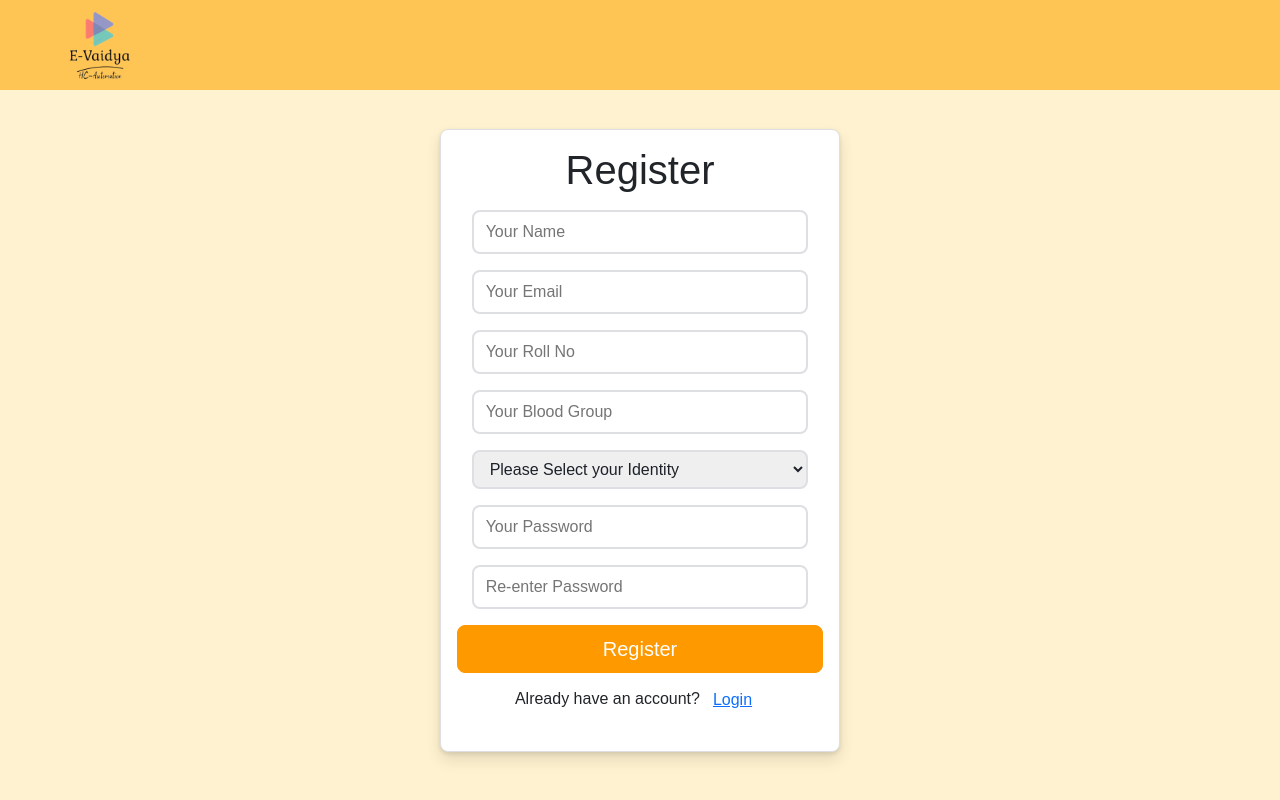
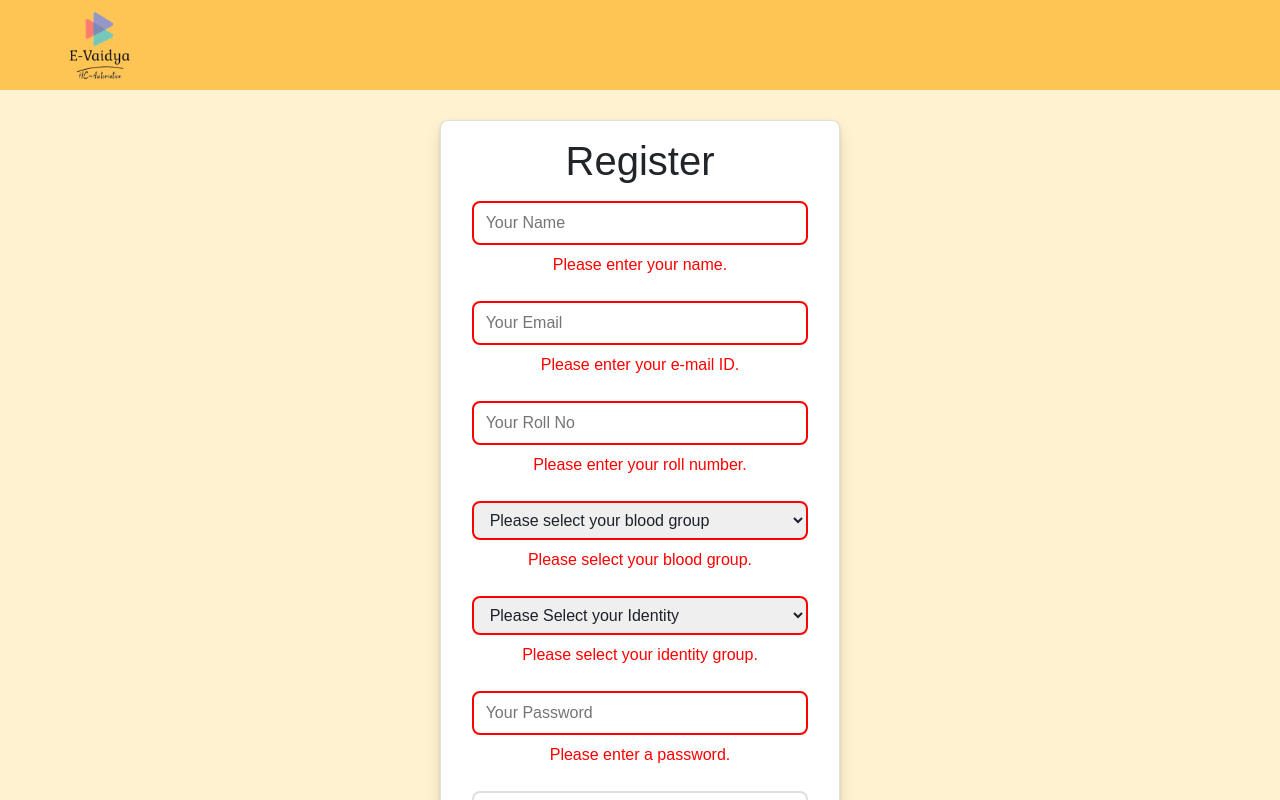
Before and after one commit to pressant/Course-Project-CS253, a React (Create React App) app in the folder client/: page /register in a window 1280 px wide. Both pictures are taken after a click on the element "Register". Shown: the top 800 px of the page. Built offline with nearby package versions, Linux system fonts and the light colour scheme.

Commit message:
Added client-side login and register validation

```diff
--- a/client/src/App.js
+++ b/client/src/App.js
@@ -30,7 +30,7 @@ import AppointmentStatus from './components/Receptionist/AppointmentStatus';
 import RequireAuth from './components/RequireAuth';
 import Layout from './components/Layout';
 import PersistLogin from './components/PersistLogin'
-import AboutUs from './components/AboutUs'
+import AboutUs from './components/AboutUs';
 
 function App() {
 
--- a/client/src/components/login/login.css
+++ b/client/src/components/login/login.css
@@ -21,6 +21,14 @@
     font-size: 1rem;
 }
 
+.login > input.error {
+	border-color: #f00;
+}
+
+.login > p.error {
+	color: #f00;
+}
+
 .login > .button {
     background: #ff9900;
     border: 1px solid #ff9900;
--- a/client/src/components/login/login.js
+++ b/client/src/components/login/login.js
@@ -1,4 +1,4 @@
-import React, { useState } from "react";
+import React, { useState, useEffect } from "react";
 import "./login.css";
 import axios from "axios";
 import { Navigate, useNavigate, useLocation } from "react-router-dom";
@@ -9,13 +9,32 @@ const Login = ({ setLoginUser }) => {
   const navigate = useNavigate();
   const location = useLocation();
   const from = location.state?.from?.pathname || "/";
+  const userEmailRegex = /^$|^[a-z0-9.]+@[a-z0-9]+\.iitk\.ac\.in$|^[a-z0-9.]+@iitk\.ac\.in$/;
 
   const [user, setUser] = useState({
     email: "",
     password: "",
   });
 
+  const [error, setError] = useState({
+  	userEmpty: false,
+  	passEmpty: false,
+  	passWrong: false,
+  	userInvalid: false,
+  	goRegister:false
+  })
+
+	useEffect(() => {
+		setError({
+			...error,
+			userInvalid: !(userEmailRegex.test(user.email)),
+			userEmpty:false,
+			goRegister:false
+		})
+	},[user])
+
   const handleChange = (e) => {
+  	if (e.target.name == "password") setError({...error, passEmpty: false, passWrong: false});
     const { name, value } = e.target;
     setUser({
       ...user,
@@ -23,11 +42,25 @@ const Login = ({ setLoginUser }) => {
     });
   };
   const login = () => {
+  	if (error.userInvalid) {
+  		//if email is not valid, return early and do nothing
+  		return;
+  	}
+  	if (user.email === "") {
+  		//if email is empty, set error and then go forth and do nothing
+  		setError({...error, userEmpty: true});
+  		return;
+  	}
+  	if (user.password.length == 0) {
+  		//if no password entered, set error.passEmpty and then do nothing
+  		setError({...error, passEmpty:true});
+  		return;
+  	}
     axios
       .post("http://localhost:9002/login", user, { withCredentials: true })
       .then((res) => {
-        alert(res.data.message);
-        // console.log(res.data);
+        // alert(res.data.message);
+        console.log(res.data);
         if (res.data.message === "Login Successfull") {
           delete res.data.user.password;
           console.log(res.data.user);
@@ -38,8 +71,10 @@ const Login = ({ setLoginUser }) => {
           });
           if (from === "/") navigate("/" + res.data.user.identity);
           else navigate(from, { replace: true });
-        } else {
-          alert("Invalid");
+        } else if (res.data.message === "User not registered") {
+          	setError({...error, goRegister:true});
+        } else if (res.data.message === "Password didn't match") {
+        	setError({...error, passWrong:true});
         }
       });
   };
@@ -56,6 +91,7 @@ const Login = ({ setLoginUser }) => {
         : <div className="login">
       <h1>Login</h1>
       <input
+      	className={`${error.userInvalid | error.goRegister | error.userEmpty ? "error" : ""}`}
         type="email"
         name="email"
         value={user.email}
@@ -65,7 +101,15 @@ const Login = ({ setLoginUser }) => {
         autoComplete="off"
         autoFocus
       ></input>
+      {error.userInvalid
+      ? <p className="error">Please enter a valid IITK e-mail ID.</p>
+      : ""}
+      {error.userEmpty ? <p className="error">Please enter an e-mail ID.</p> : ""}
+      {error.goRegister
+      ? <p className="error">No user with that email found. Please register using the button below if you are a new user.</p>
+      : ""}
       <input
+      	className={`${error.passEmpty | error.passWrong ? "error": ""}`}
         type="password"
         name="password"
         value={user.password}
@@ -73,6 +117,8 @@ const Login = ({ setLoginUser }) => {
         onKeyDown={handleEnter}
         placeholder="Enter your Password"
       ></input>
+      {error.passEmpty ? <p className="error">Please enter your password.</p> : ""}
+      {error.passWrong ? <p className="error">Incorrect password. Please try again.</p> : ""}
       <div className="button" id="loginButton" onClick={login}>
         Login
       </div>
@@ -80,7 +126,7 @@ const Login = ({ setLoginUser }) => {
         <p>Don't have an account?
         <button
           type="button"
-          class="btn btn-link"
+          className="btn btn-link"
           onClick={() => navigate("/register")}
         >
           Register
--- a/client/src/components/register/register.css
+++ b/client/src/components/register/register.css
@@ -19,6 +19,18 @@
     padding: 0.5rem 0.75rem;
     width: 92%;
     font-size: 1rem;
+}
+
+.register > input.error {
+	border-color: #f00;
+}
+
+.register > p.error {
+	color: #f00;
+}
+
+.register > select.error {
+	border-color: #f00;
 }
 
 
--- a/client/src/components/register/register.js
+++ b/client/src/components/register/register.js
@@ -1,4 +1,4 @@
-import React, { useState } from "react";
+import React, { useState, useEffect } from "react";
 import "./register.css";
 import axios from "axios";
 import { Navigate, useNavigate, useLocation } from "react-router-dom";
@@ -8,6 +8,8 @@ const Register = () => {
   const navigate = useNavigate();
   const location = useLocation();
   const {auth} = useAuth();
+  const userEmailRegex = /^$|^[a-z0-9.]+@[a-z0-9]+\.iitk\.ac\.in$|^[a-z0-9.]+@iitk\.ac\.in$/;
+  const userRollRegex = /^$|^[0-9]{5,}|(INT|EXY|K|M|S|Y)[0-9]{4,}$/;
 
   const [user, setUser] = useState({
     name: "",
@@ -18,42 +20,99 @@ const Register = () => {
     password: "",
     reEnterPassword: "",
   });
+
+  const [error, setError] = useState({
+  	nameEmpty:false,
+  	emailEmpty:false,
+  	rollnoEmpty: false,
+  	bgEmpty:false,
+  	identityEmpty:false,
+  	emailInvalid: false,
+  	emailUsed: false,
+  	rollInvalid: false,
+  	passwordEmpty: false,
+  	passDoesntMatch: false
+  });
+
+  useEffect(() => {
+//   	console.log("Checking for errors...");
+//   	console.log(error);
+  	setError({
+  		...error,
+  		emailInvalid:!userEmailRegex.test(user.email),
+  		rollInvalid:!userRollRegex.test(user.rollno),
+  		passDoesntMatch: !(user.password === user.reEnterPassword)
+  	});
+  }, [user]);
+
   const handleChange = (e) => {
     const { name, value } = e.target;
     setUser({
       ...user,
       [name]: value,
     });
+    setError({...error, [name + "Empty"]: false});
   };
-  const Change = (e) => {
+  const ChangeIdentity = (e) => {
     const { value } = e.target;
     setUser({
       ...user,
       identity: value,
     });
+    setError({...error, identityEmpty: false});
+  };
+  const ChangeBG = (e) => {
+    const { value } = e.target;
+    setUser({
+      ...user,
+      bg: value,
+    });
+    setError({...error, bgEmpty: false});
   };
 
   const register = () => {
-    const { name, email, rollno, identity, password, reEnterPassword } = user;
+    const { name, email, rollno, bg, identity, password, reEnterPassword } = user;
+
+    let emptyKeys = {};
+    for (const key of Object.keys(user)) {
+    	if (user[key] === "") {
+//     		console.log(key + "Empty");
+//     		console.log(Object.keys(error).indexOf(key+"Empty"));
+    		emptyKeys[key+"Empty"] = true;
+    	}
+    }
+//     console.log(error);
+    setError({...error, ...emptyKeys});
+    if (Object.keys(emptyKeys).length > 0) return;
+
     if (password !== reEnterPassword) {
-      alert("Password not matched");
       return;
     }
+
+    for (const key of Object.keys(error)) {
+    	if (error[key]) return;
+    }
+
     console.log(user);
     if (
       name &&
       email &&
       password &&
       rollno &&
+      bg &&
       identity &&
       password === reEnterPassword
     ) {
       axios.post("http://localhost:9002/register", user).then((res) => {
+        if (res.data.message === "A user already registerd with same email") {
+        	setError({...error, emailUsed:true});
+        	return;
+        }
         alert(res.data.message);
         navigate("/login");
       });
     } else {
-      alert("invlid input");
+//       alert("invlid input");
     }
     console.log(user);
   };
@@ -70,9 +129,9 @@ const Register = () => {
             auth?.user
                 ? <Navigate to={`/${auth.user.identity}`} state={{from : location}} replace />
                 : <div className="register">
-      {console.log("User", user)}
       <h1>Register</h1>
       <input
+      	className={error.nameEmpty ? "error": ""}
         type="text"
         name="name"
         value={user.name}
@@ -82,7 +141,9 @@ const Register = () => {
         autoComplete="off"
         autoFocus
       ></input>
+      {error.nameEmpty ? <p className="error">Please enter your name.</p> : ""}
       <input
+      	className={error.emailInvalid | error.emailEmpty | error.emailUsed ? "error" : ""}
         type="email"
         name="email"
         value={user.email}
@@ -90,7 +151,11 @@ const Register = () => {
         onChange={handleChange}
         onKeyDown={handleEnter}
       ></input>
+      {error.emailInvalid ? <p className="error">Please enter a valid IITK e-mail ID.</p> : ""}
+      {error.emailEmpty ? <p className="error">Please enter your e-mail ID.</p> : ""}
+      {error.emailUsed ? <p className="error">Sorry, someone has already registered with that e-mail ID. Please register using a different e-mail ID, or log in.</p> : ""}
       <input
+      	className={error.rollInvalid | error.rollnoEmpty ? "error" : ""}
         type="text"
         name="rollno"
         value={user.rollno}
@@ -98,23 +163,44 @@ const Register = () => {
         onChange={handleChange}
         onKeyDown={handleEnter}
       ></input>
-      <input
-        type="text"
-        name="bg"
-        value={user.bg}
-        placeholder="Your Blood Group"
-        onChange={handleChange}
-        onKeyDown={handleEnter}
-      ></input>
-      <select placeholder="Identity" onChange={Change} onKeyDown={handleEnter}>
-        <option id="identity">Please Select your Identity</option>
+      {error.rollInvalid ? <p className="error">Please enter a valid roll number.</p> : ""}
+      {error.rollnoEmpty ? <p className="error">Please enter your roll number.</p> : ""}
+{//       <input
+//         type="text"
+//         name="bg"
+//         value={user.bg}
+//         placeholder="Your Blood Group"
+//         onChange={handleChange}
+//         onKeyDown={handleEnter}
+//       ></input>
+}
+	  <select
+	  	className={error.bgEmpty ? "error" : ""}
+	  	placeholder="Blood Group"
+	  	onChange={ChangeBG}
+	  	onKeyDown={handleEnter}
+	  >
+	  	<option value="">Please select your blood group</option>
+	  	{[].concat(
+		  ...["A", "B", "O", "AB"].map((letter) => {
+			  return ["+","-"].map((sign) => {
+				  return <option value={letter.toLowerCase()+sign}>{letter+sign}</option>
+			  })
+		  })
+		)}
+	  </select>
+	  {error.bgEmpty ? <p className="error">Please select your blood group.</p> : ""}
+      <select className={error.identityEmpty ? "error" : ""} placeholder="Identity" onChange={ChangeIdentity} onKeyDown={handleEnter}>
+        <option id="identity" value="">Please Select your Identity</option>
         <option value="student">Student</option>
         <option value="doctor">Doctor</option>
         <option value="receptionist">Receptionist</option>
         <option value="nurse">Nurse</option>
         <option value="pharmacist">Pharmacist</option>
       </select>
+      {error.identityEmpty ? <p className="error">Please select your identity group.</p> : ""}
       <input
+      	className = {error.passwordEmpty | error.passDoesntMatch ? "error" : ""}
         type="password"
         name="password"
         value={user.password}
@@ -122,7 +208,9 @@ const Register = () => {
         onChange={handleChange}
         onKeyDown={handleEnter}
       ></input>
+      {error.passwordEmpty ? <p className="error">Please enter a password.</p> : ""}
       <input
+      	className = {error.passDoesntMatch ? "error" : ""}
         type="password"
         name="reEnterPassword"
         value={user.reEnterPassword}
@@ -130,6 +218,7 @@ const Register = () => {
         onChange={handleChange}
         onKeyDown={handleEnter}
       ></input>
+      {error.passDoesntMatch ? <p className="error">The passwords don't match. Please try again.</p> : ""}
 
       <div className="button" id="registerButton" onClick={register}>
         Register
```
Also changed, not shown: 2 other files (tests, documents, lock files or other folders).
